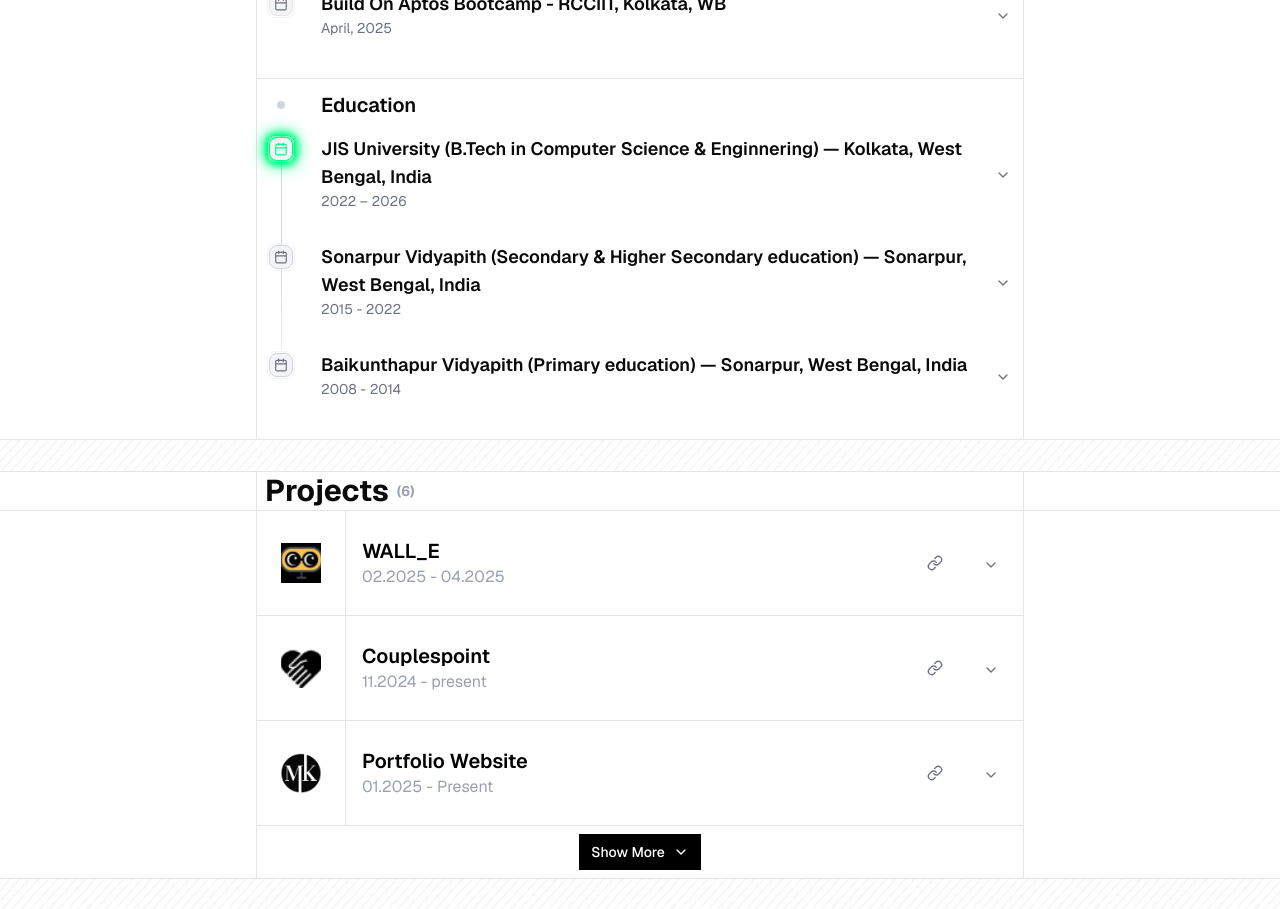
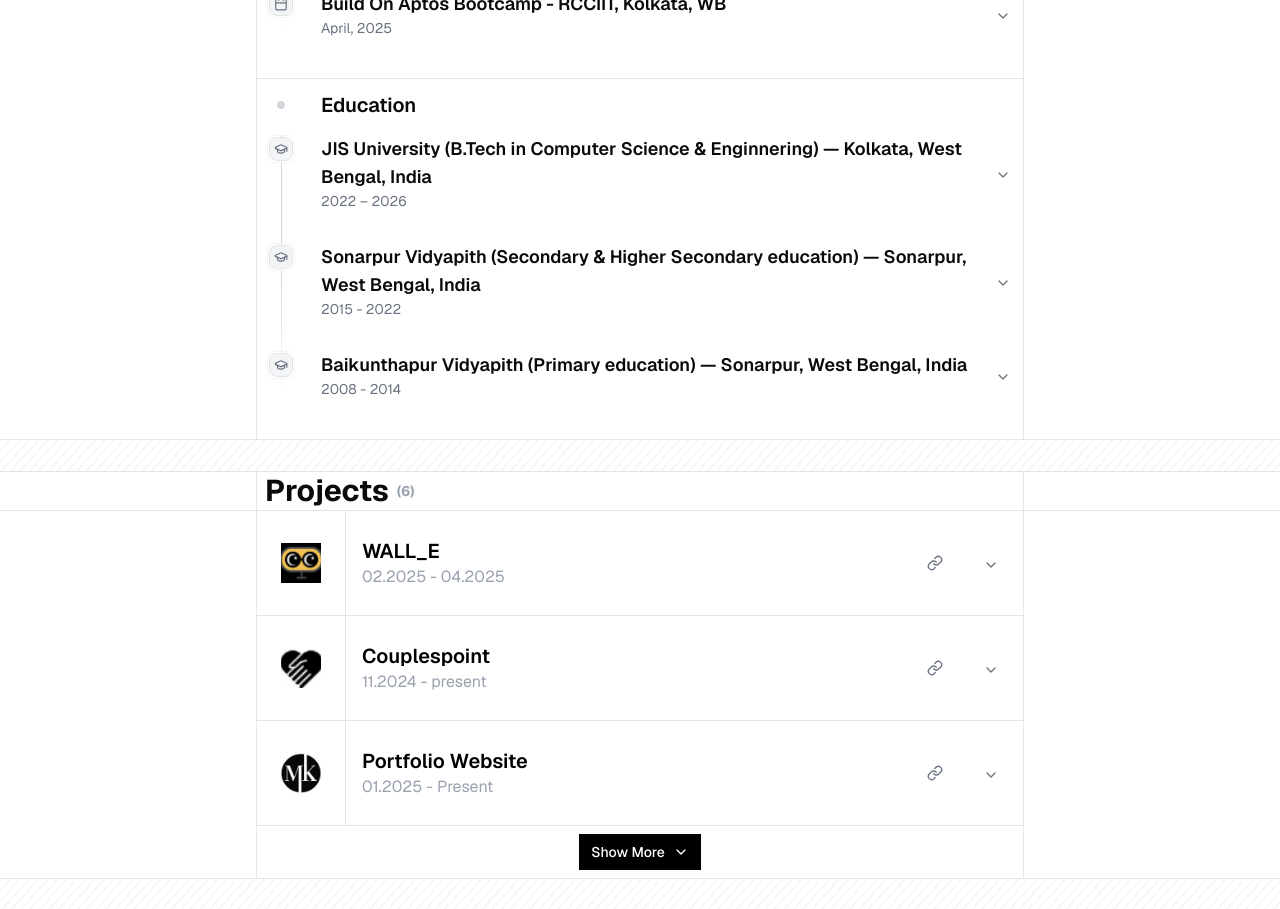
Before and after one commit to monosijkayal/my-portfolio, a Next.js app: page / in a window 1280 px wide. Shown: the part 2220-3129 px from the top of the page. Built offline with nearby package versions, Linux system fonts and the light colour scheme.

Commit message:
fix: update marksheet links and enhance education item layout in EducationTimeline component

```diff
--- a/app/components/EducationTimeline.tsx
+++ b/app/components/EducationTimeline.tsx
@@ -162,7 +162,7 @@ export default function EducationTimeline() {
         "Sonarpur Vidyapith (Secondary & Higher Secondary education) — Sonarpur, West Bengal, India",
       period: "2015 - 2022",
       marksheet:
-        "https://drive.google.com/file/d/1SHyMa5vdXGwFiUK1hdveIwrJfI-8cGiM/preview",
+      "https://drive.google.com/file/d/1SHyMa5vdXGwFiUK1hdveIwrJfI-8cGiM/preview",
       details: [
         "Completed Higher Secondary education in Pure Science stream, focusing on Physics, Chemistry, Mathematics, and Computer Science.",
         "Marks obtained: 82% in Higher Secondary and 76% in Secondary examinations.",
@@ -176,7 +176,7 @@ export default function EducationTimeline() {
         "Baikunthapur Vidyapith (Primary education) — Sonarpur, West Bengal, India",
       period: "2008 - 2014",
       marksheet:
-        "https://drive.google.com/file/d/your-btech-marksheet-link/view",
+      "https://drive.google.com/file/d/your-btech-marksheet-link/view",
     },
   ];
 
@@ -316,22 +316,11 @@ export default function EducationTimeline() {
         {education.map((item, i) => (
           <div key={i} className="relative pl-10 mb-8">
             {/* Icon */}
-            <div
-              className={`absolute -left-[14px] flex size-7 items-center justify-center rounded-md border ${i === 0
-                  ? "border-[#00FF88] shadow-[0_0_6px_#00FF88,0_0_12px_#00FF88,0_0_18px_#00FF88]"
-                  : "border-gray-100 dark:border-[#282828]"
-                }`}
-            >
-              <Calendar
-                className={`size-6 p-1 rounded-md border bg-gray-100 dark:bg-[#303030]
-          ${i === 0
-                    ? "text-[#00FF88] border-[#00FF88] shadow-[0_0_4px_#00FF88,0_0_8px_#00FF88]"
-                    : "text-gray-500 border-gray-300 dark:text-gray-300 dark:border-[#404040]"
-                  }`}
-              />
+            <div className="absolute -left-[14px] flex border size-7 items-center justify-center rounded-md border-gray-100 dark:border-[#282828]">
+              <GraduationCap className="size-6 text-gray-500 border rounded-md p-1 bg-gray-100 dark:text-gray-300 dark:border-[#404040] dark:bg-[#303030]" />
             </div>
 
-            {/* The rest of your education item content */}
+            {/* Accordion */}
             <Accordion type="single" collapsible>
               <AccordionItem value={`education-${i}`} className="border-none">
                 <div className="flex justify-between items-center">
@@ -345,13 +334,46 @@ export default function EducationTimeline() {
                 </div>
 
                 <AccordionContent>
-                  {/* your marksheet, details, and skills code stays the same */}
+                <div className="w-20 mt-2 p-0.5 border-1 border-green-100 dark:border-[#043915]  rounded-sm cursor-pointer">
+                <div className="flex border border-green-200 dark:border-[#4C763B] items-center gap-0.5 bg-green-100 dark:bg-[#043915] px-1 py-0.1 rounded-sm">
+                  {item.marksheet && (
+                    <a
+                      href={item.marksheet}
+                      target="_blank"
+                      rel="noopener noreferrer"
+                      className="text-green-600 hover:underline text-sm"
+                    >
+                      Marksheet
+                    </a>
+
+                  )}
+                  </div>
+                  </div>
+
+                  {item.details && (
+                    <ul className="list-disc ml-5 mt-3 text-[13px] font-mono text-gray-700 dark:text-gray-500 space-y-1">
+                      {item.details.map((d, idx) => (
+                        <li key={idx}>{d}</li>
+                      ))}
+                    </ul>
+                  )}
+                  {item.skills && (
+                    <div className="flex flex-wrap gap-2 mt-4">
+                      {item.skills.map((s, idx) => (
+                        <span
+                          key={idx}
+                          className="text-xs font-mono bg-gray-200 dark:bg-black border rounded-full px-2 py-1"
+                        >
+                          {s}
+                        </span>
+                      ))}
+                    </div>
+                  )}
                 </AccordionContent>
               </AccordionItem>
             </Accordion>
           </div>
         ))}
-
       </div>
     </section>
   );
```
